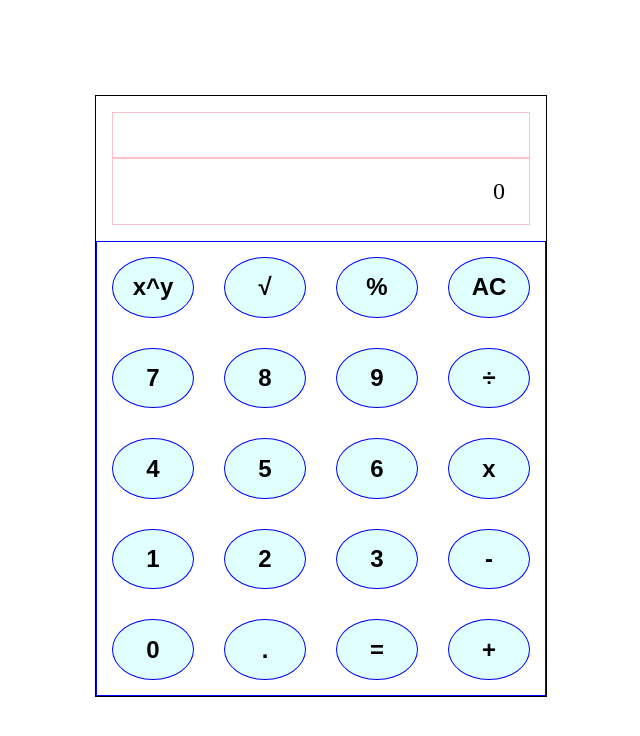
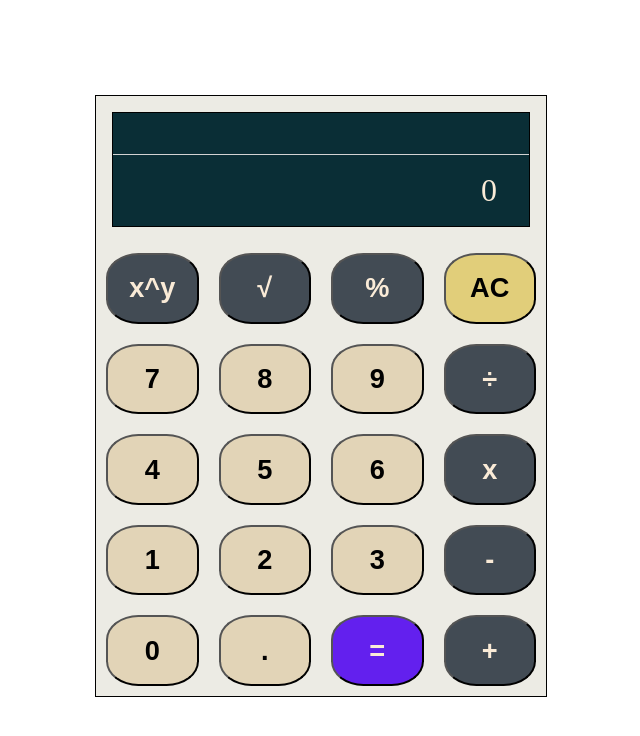
Before and after one commit to gustavohc07/calculator, a plain HTML site: page index.html in a window 1280 px wide. Shown: the whole page, without its empty margins (319-959 px from the left). Drawn offline with Linux system fonts and the light colour scheme.

Commit message:
Finished design and fixed bugs. End of Project

```diff
--- a/css/style.css
+++ b/css/style.css
@@ -12,7 +12,7 @@
     border: 1px black solid;
     height: 600px;
     width: 450px;
-    /* flex-direction: column; */
+    background-color: #ECEBE4
 }
 
 .calculator__visor {
@@ -20,6 +20,8 @@
     flex-direction: column;
     height: 20%;
     margin : 1em;
+    border: 1px black solid;
+    background-color: #0A2E36;
 }
 
 .visor__output {
@@ -28,8 +30,8 @@
     justify-content: flex-end;
     padding-right: 1em;
     height: 40%;
-    border: 1px pink solid;
-    color: gray;
+    color: #ACABA6;
+    overflow: hidden;
 }
 
 .visor__input {
@@ -37,15 +39,16 @@
     align-items: center;
     justify-content: flex-end;
     padding-right: 1em;
-    height: 60%;
-    border: 1px pink solid;
-    font-size: 1.5em;
+    height: 70%;
+    border-top: 1px lightgray solid;
+    font-size: 2em;
+    color: antiquewhite;
+    overflow: hidden;
 }
 
 .calculator__buttons {
     display: flex;
     flex-direction: column;
-    border: 1px blue solid;
     height: 80%;
 }
 
@@ -54,12 +57,12 @@
 }
 
 .calculator__buttons button:active {
-    background-color: lightblue;
+    /*background-color: #5B5B5B;*/
 }
 
 .buttons__first-row, .buttons__second-row, .buttons__third-row, .buttons__fourth-row, .buttons__fifth-row {
     display: inline-flex;
-    height: 20%;
+    height: 50%;
     justify-content: space-between;
 }
 
@@ -67,11 +70,48 @@
     display: flex;
     justify-content: center;
     align-items: center;
-    border: 1px blue solid;
-    border-radius: 50%;
-    width: 25%;
-    margin: 15px;
+    /*border: 1px blue solid;*/
+    border-radius: 35%;
+    width: 30%;
+    margin: 10px;
     font-weight: bold;
-    font-size: 150%;
-    background-color: lightcyan;
+    font-size: 170%;
+    /*background-color: lightcyan;*/
 }
+
+.button__operator--color {
+    background-color: #424B54;
+    color: antiquewhite;
+}
+.button__operator--color:active {
+    background-color: #373E45;
+    color: antiquewhite;
+}
+
+.button__equal--color {
+    background-color: #6320EE;
+    color: antiquewhite;
+}
+
+.button__equal--color:active {
+    background-color: #521BC3
+}
+
+.button__erase--color {
+    background-color: #E1CE7A;
+}
+
+.button__erase--color:active {
+    background-color: #A49659;
+}
+
+.button__number--color, .button__float--color {
+    background-color: #E2D4B7;
+}
+
+.button__number--color:active, .button__float--color:active {
+    background-color: #A59B86;
+}
+#8075FF
+#424B54
+#E1CE7A
--- a/index.html
+++ b/index.html
@@ -17,34 +17,34 @@
         </div>
         <div class="calculator__buttons">
             <div class="buttons__first-row">
-                <button data-key= "54" type='button' value='^' class="button__operator">x^y</button>
-                <button data-key= "" type="button" value="sqrt" class="button__operator">&#8730</button>
-                <button data-key= "" type="button" value='%' class="button__operator">%</button>
-                <button data-key= "8" type="button" value="Backspace" class="button__erase">AC</button>
+                <button type='button' value='^' class="button__operator button__operator--color">x^y</button>
+                <button type="button" value="sqrt" class="button__operator button__operator--color">&#8730</button>
+                <button type="button" value='%' class="button__operator button__operator--color">%</button>
+                <button type="button" value="Backspace" class="button__erase button__erase--color">AC</button>
             </div>
             <div class="buttons__second-row">
-                <button data-key= "103 55" type="button" value="7" class ="button__number">7</button>
-                <button data-key= "104 56" type="button" value="8" class ="button__number">8</button>
-                <button data-key= "105 57" type="button" value="9" class ="button__number">9</button>
-                <button data-key= "111" type="button" value="/" class="button__operator">&#247</button>
+                <button  type="button" value="7" class ="button__number button__number--color">7</button>
+                <button  type="button" value="8" class ="button__number button__number--color">8</button>
+                <button  type="button" value="9" class ="button__number button__number--color">9</button>
+                <button  type="button" value="/" class="button__operator button__operator--color">&#247</button>
             </div>
             <div class="buttons__third-row">
-                <button data-key= "100 52" type="button" value="4" class ="button__number">4</button>
-                <button data-key= "101 53" type="button" value="5" class ="button__number">5</button>
-                <button data-key= "102 54" type="button" value="6" class ="button__number">6</button>
-                <button data-key= "106" type="button" value="*" class="button__operator">x</button>
+                <button type="button" value="4" class ="button__number button__number--color">4</button>
+                <button type="button" value="5" class ="button__number button__number--color">5</button>
+                <button type="button" value="6" class ="button__number button__number--color">6</button>
+                <button type="button" value="*" class="button__operator button__operator--color">x</button>
             </div>
             <div class="buttons__fourth-row">
-                <button data-key= "97 49" type="button" value="1" class ="button__number">1</button>
-                <button data-key= "98 50" type="button" value="2" class ="button__number">2</button>
-                <button data-key= "99 51" type="button" value="3" class ="button__number">3</button>
-                <button data-key= "109" type="button" value="-" class="button__operator">-</button>
+                <button type="button" value="1" class ="button__number button__number--color">1</button>
+                <button type="button" value="2" class ="button__number button__number--color">2</button>
+                <button type="button" value="3" class ="button__number button__number--color">3</button>
+                <button type="button" value="-" class="button__operator button__operator--color">-</button>
             </div>
             <div class="buttons__fifth-row">
-                <button data-key= "96 48" type="button" value="0" class ="button__number">0</button>
-                <button data-key= "110 190" type="button" value="." class="button__float">.</button>
-                <button data-key= "187 13" type="button" value="=" class="button__operator">=</button>
-                <button data-key= "107" type="button" value="+" class="button__operator">+</button>
+                <button type="button" value="0" class ="button__number button__number--color">0</button>
+                <button type="button" value="." class="button__float button__float--color">.</button>
+                <button type="button" value= "=" class="button__operator button__equal--color">=</button>
+                <button type="button" value="+" class="button__operator button__operator--color">+</button>
             </div>
         </div>
         <script type="text/javascript" src="main.js"></script>
--- a/main.js
+++ b/main.js
@@ -18,7 +18,7 @@ const executeOperation = {
     "%": (firstOperand, visorValue) => {return visorValue/100},
 };
 
-//Variables
+//Variables -------------------------------------------------------------------------------------
 
     // Numbers
 
@@ -30,7 +30,7 @@ const visorOut = document.querySelector(".visor__output");
 const visorInp = document.querySelector(".visor__input");
 
 
-//Functions
+//Functions -------------------------------------------------------------------------------------
 
 function visorInpUpdate() {
     visorInp.textContent = calcExpression.visorValue
@@ -42,7 +42,6 @@ function eraseVisor() {
     calcExpression.firstOperand= null;
     calcExpression.waitForSecondOperand = false;
     visorInpUpdate()
-    return;
 }
 
 function inputDigit(digit) {
@@ -87,13 +86,13 @@ function operate(selectedOperator) {
                 calcExpression.operator = null;
                 return;
             }
-            calcExpression.visorValue = result;
-            calcExpression.firstOperand = result;
             if (selectedOperator === "sqrt") {
                 visorOut.textContent = "\u221A" + inputedValue + "=";
             } else {
                 visorOut.textContent = inputedValue + selectedOperator + "=";
             }
+            calcExpression.visorValue = result;
+            calcExpression.firstOperand = result;
             calcExpression.waitForSecondOperand = true;
             return;
         }
@@ -127,23 +126,30 @@ function operate(selectedOperator) {
     if (firstOperand !== null) {
         let result = Math.round(executeOperation[operator](firstOperand, inputedValue) * 100)/100;
 
-        if (operator !== "=") {
+        if (operator !== "=" && operator !== "sqrt" && operator !== "%") {
             visorOut.textContent = firstOperand + operator + inputedValue + "=";
-        } else  {
+        } else if (operator !== "sqrt" && operator !== "%") {
             visorOut.textContent = visorValue + "="
+        } else {
+            visorOut.textContent = firstOperand + selectedOperator + inputedValue + "="
         }
 
         switch (selectedOperator) {
             case "sqrt":
                 result = Math.round(executeOperation[selectedOperator](firstOperand, inputedValue) *100)/100;
                 calcExpression.firstOperand = inputedValue;
+                calcExpression.operator = null;
                 visorOut.textContent = '\u221A' + visorValue + "=";
                 break;
             case "%":
                 result = executeOperation[selectedOperator](firstOperand, inputedValue);
                 calcExpression.firstOperand = inputedValue;
                 visorOut.textContent = visorValue + selectedOperator + "=";
-                break;
+                return;
+
+        }
+        if (operator === "sqrt" || operator === "%") {
+            result = executeOperation[selectedOperator](firstOperand, inputedValue);
         }
 
         calcExpression.firstOperand = result;
@@ -165,7 +171,7 @@ function backSpace(){
     // }
 }
 
-//EventListeners
+//EventListeners --------------------------------------------------------------------------------
 
 visorInpUpdate(); // Set initial visor value to 0.
 
@@ -215,7 +221,7 @@ calcButtons.addEventListener('click', (e) =>{
     }
 });
 
- // Keyboard Functionality
+ // Keyboard Functionality ----------------------------------------------------------------------
 
 document.addEventListener('keydown', (e) =>{
 
@@ -223,33 +229,26 @@ document.addEventListener('keydown', (e) =>{
     const keyOperators =  document.querySelectorAll('.button__operator');
 
     let keyOperatorsArray = [];
-    for (i = 0; i < keyOperators.length; i++) {
+    for (let i = 0; i < keyOperators.length; i++) {
         keyOperatorsArray.push(keyOperators[i].value)
     }
 
-    keyOperatorsArray.splice(1, 1);
-
     let keyNumbersArray = [];
-    for (i = 0; i < keyNumbers.length; i++) {
+    for (let i = 0; i < keyNumbers.length; i++) {
         keyNumbersArray.push(keyNumbers[i].value)
     }
 
+    if (keyOperatorsArray.includes(e.key) || e.key === "Enter") {
         if (e.key === "Enter") {
+            e.preventDefault(); // If sqrt is selected, "Enter" was triggering it all the time. preventDefault() used to stop this behavior.
             operate("=");
             visorInpUpdate();
             calcButtons.querySelector('.button__erase').textContent = "AC";
-        console.log(calcExpression);
-        return
-    }
-
-    if (keyOperatorsArray.includes(e.key)) {
-        // if (calcExpression.operator !== e.key){
-        //     return;
-        // }
+        } else {
             operate(e.key);
             visorInpUpdate();
             calcButtons.querySelector('.button__erase').textContent = "AC";
-        console.log(calcExpression);
+        }
         return
     }
 
```
Lines whose indentation alone changed are shown as unchanged.
